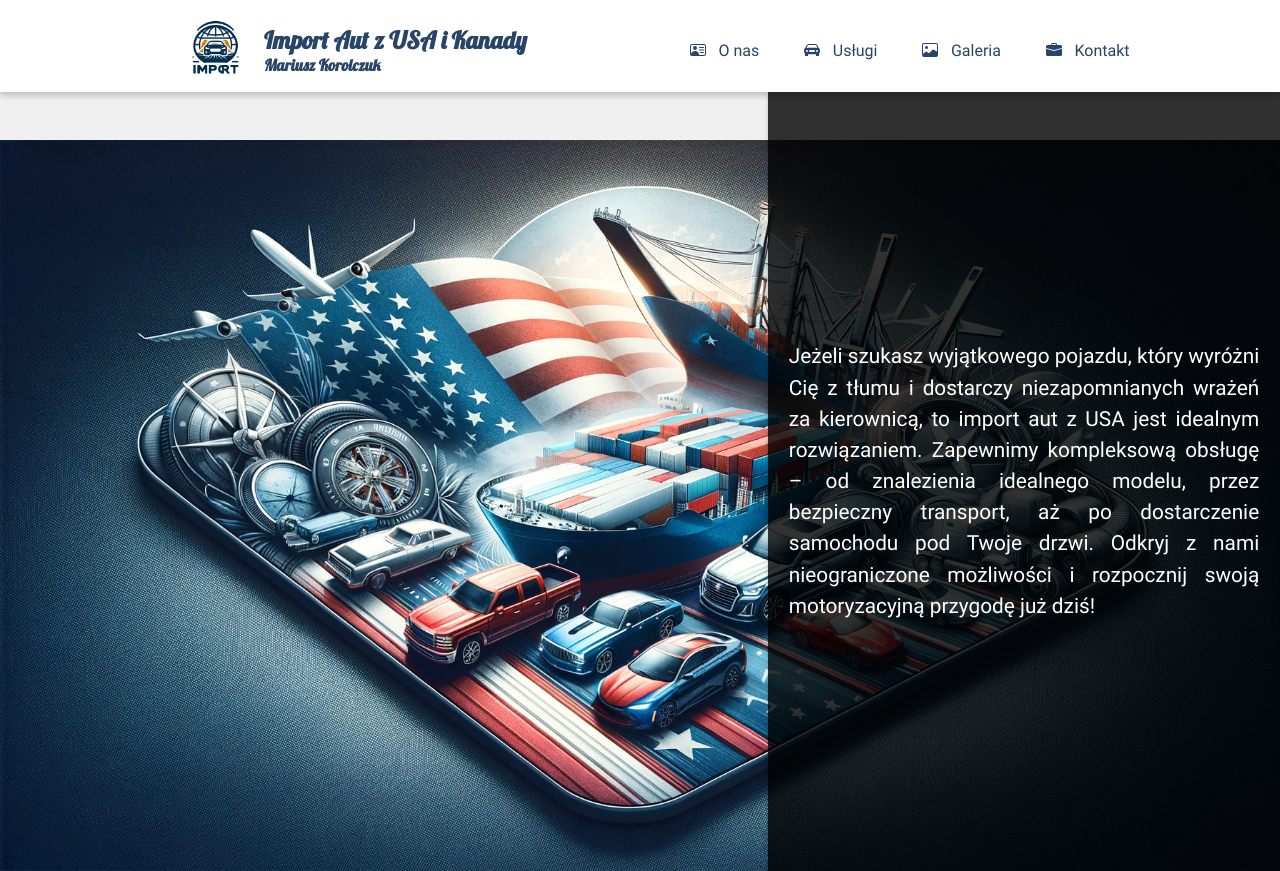
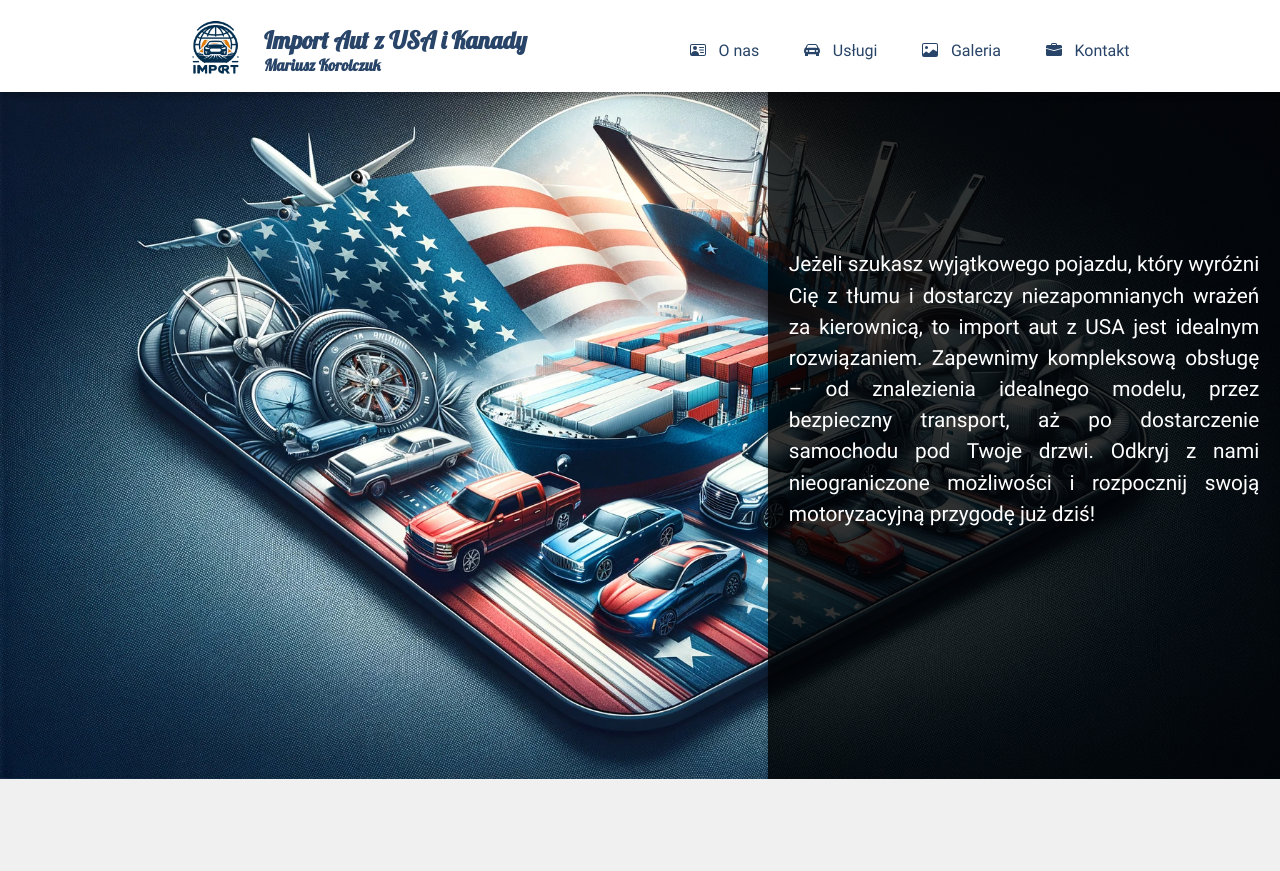
Before and after one commit to rooqyxd/importaut, a React (Vite) app: page / in a window 1280 px wide. After the commit the page ends 800 px from the top, so only its background shows below. Built offline with nearby package versions, Linux system fonts and the light colour scheme.

Commit message:
src fixes

```diff
--- a/src/App.css
+++ b/src/App.css
@@ -8,4 +8,5 @@ body {
     background-color: #f0f0f0;
     scroll-behavior: smooth;
     font-size: 16px;
+    max-width: 100%;
 }
--- a/src/Components/Navbar/Navbar.css
+++ b/src/Components/Navbar/Navbar.css
@@ -9,6 +9,7 @@
 }
 
 .navbar-wrapper {
+    position: fixed;
     top: 0;
     left: 0;
     width: 100%;
```
